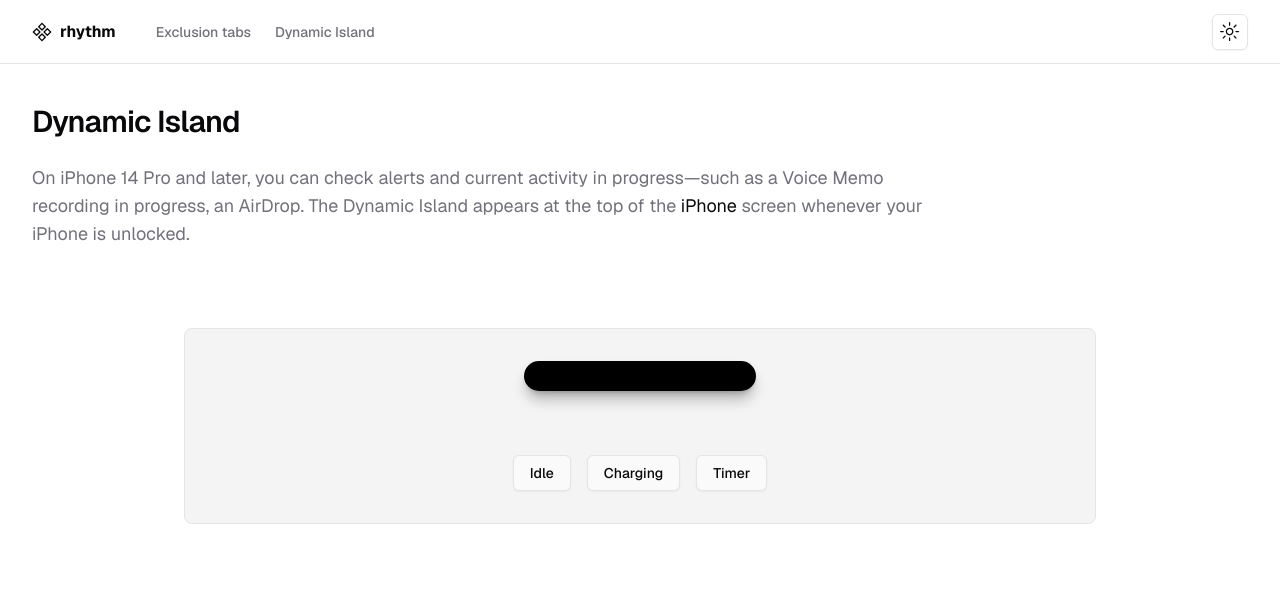
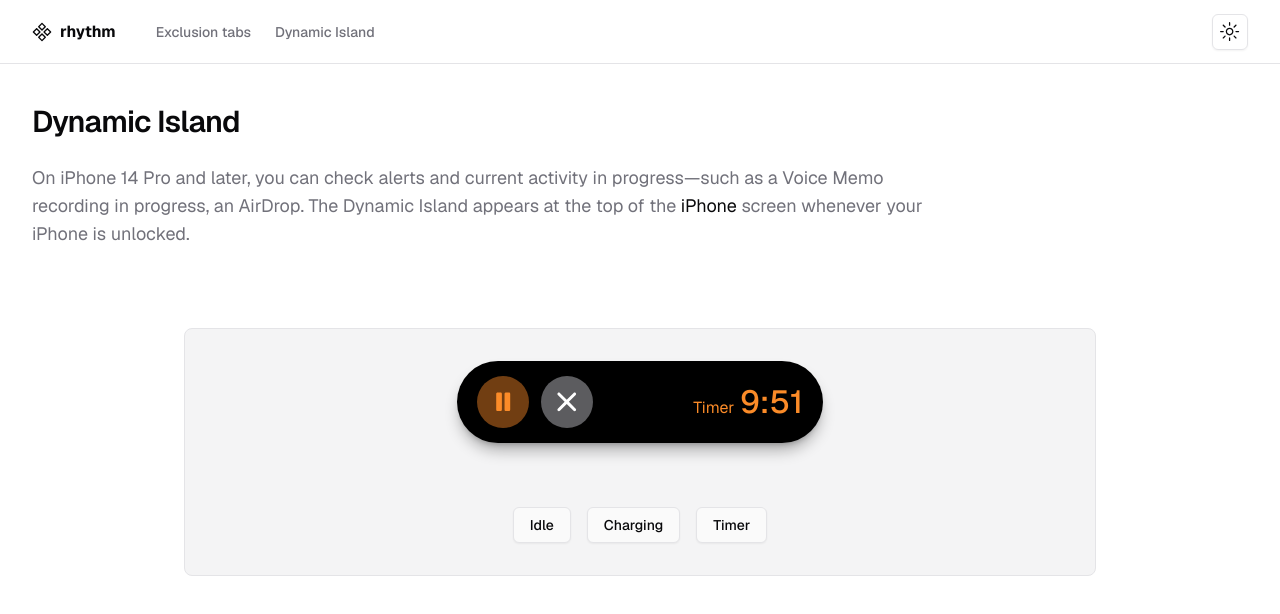
Before and after one commit to HelixMorphe/micro-animations, a Next.js app: page /dynamic-island in a window 1280 px wide. Both pictures are taken after a click on the button "Timer". Shown: the top 614 px of the page. Built offline with nearby package versions, Linux system fonts and the light colour scheme.

Commit message:
MA-002 | Extract out components from dynamic-island

```diff
--- a/components/animations/animate-timer.tsx
+++ b/components/animations/animate-timer.tsx
@@ -1,5 +1,9 @@
 import React, { useEffect } from 'react';
 
+import { motion } from 'framer-motion';
+
+import CloseIcon from '../../public/Close';
+import PlayIcon from '../../public/Pause';
 import { Mode } from './dynamic-island';
 
 const AnimateTimer = ({
@@ -8,12 +12,49 @@ const AnimateTimer = ({
   setMode: React.Dispatch<React.SetStateAction<Mode>>;
 }) => {
   useEffect(() => {
-    const timer = setTimeout(() => {
-      setMode('timerMinimized');
-    }, 2500);
-    return () => clearTimeout(timer);
+    // const timer = setTimeout(() => {
+    //   setMode('timerMinimized');
+    // }, 2500);
+    // return () => clearTimeout(timer);
   }, []);
-  return <></>;
+  return (
+    <motion.div
+      initial={{ opacity: 0, scale: 0.5, filter: 'blur(0.5rem)' }}
+      animate={{
+        opacity: 1,
+        scale: 1,
+        filter: 'blur(0px)',
+        transition: { delay: 0.1 },
+      }}
+      exit={{
+        opacity: 0,
+        scale: 0.5,
+        filter: 'blur(0.5rem)',
+        transition: {
+          duration: 0
+        }
+      }}
+      className='text-white flex items-center justify-between w-full px-1'
+    >
+      <div className='flex gap-3'>
+        <div onClick={()=>{setMode("timerMinimized")}} className='w-[52px] h-[52px] bg-[#FB8B28] bg-opacity-[0.45] hover:bg-[#FB8B28]/50 transition-all duration-150 rounded-full flex items-center justify-center cursor-pointer'>
+          <PlayIcon />
+        </div>
+        <div
+          onClick={() => {
+            setMode('idle');
+          }}
+          className='w-[52px] h-[52px] bg-[#838388] bg-opacity-[0.70] hover:bg-opacity-80 transition-all duration-150 rounded-full flex items-center justify-center cursor-pointer'
+        >
+          <CloseIcon />
+        </div>
+      </div>
+      <div className='flex items-baseline gap-1.5'>
+        <p className='text-[#FB8B28] align-baseline'>Timer</p>
+        <p className='font-medium text-[#FB8B28] text-[32px]'>9:51</p>
+      </div>
+    </motion.div>
+  );
 };
 
 export default AnimateTimer;
--- a/components/animations/dynamic-island.tsx
+++ b/components/animations/dynamic-island.tsx
@@ -1,8 +1,11 @@
-import React, { useState } from 'react';
+import React, {
+  useEffect,
+  useState,
+} from 'react';
 
 import {
   AnimatePresence,
-  motion,
+  useAnimate,
 } from 'framer-motion';
 
 import { Button } from '../ui/button';
@@ -33,10 +36,13 @@ const modeInfo: ModeInfo[] = [
     mode: 'timer',
     label: 'Timer',
   },
+
 ];
 
 const DynamicIsland = () => {
   const [mode, setMode] = useState<Mode>('idle');
+
+  const [scope, animate] = useAnimate();
 
   const variants = {
     idle: {
@@ -55,8 +61,8 @@ const DynamicIsland = () => {
     timerMinimized: {
       width: 236,
       height: 32,
-      borderRadius: 32
-    }
+      borderRadius: 32,
+    },
   };
 
   const animateMode = () => {
@@ -65,23 +71,47 @@ const DynamicIsland = () => {
         return <></>;
       case 'charging':
         return <AnimateCharging setMode={setMode} />;
-      case "timer":
-        return <AnimateTimer setMode={setMode}/>;
+      case 'timer':
+        return <AnimateTimer setMode={setMode} />;
     }
   };
 
+  useEffect(() => {
+    if (mode === 'idle') {
+      animate(
+        scope.current,
+        { width: 122, borderRadius: 32, height: 36 },
+        { type: 'spring', damping: 12 }
+      );
+    } else if (mode === 'charging') {
+      animate(
+        scope.current,
+        { width: 314, borderRadius: 32, height: 36 },
+        { type: 'spring', damping: 12 }
+      );
+    } else if (mode === 'timer') {
+      animate(
+        scope.current,
+        { width: 366, borderRadius: 50, height: 82 },
+        { type: 'spring', damping: 12 }
+      );
+    } else if (mode === 'timerMinimized') {
+      animate(
+        scope.current,
+        { width: 236, borderRadius: 32, height: 36 },
+        { type: 'spring', damping: 12 }
+      );
+    }
+  }, [mode]);
+
   return (
     <>
-      <motion.div
-        variants={variants}
-        initial='idle'
-        animate={mode}
-        transition={{ type: 'spring', damping: 12 }}
-        className='bg-black h-9 shadow-lg shadow-black/30 dark:shadow-black/50 flex items-center px-4'
+      <div
+        ref={scope}
+        className='h-9 bg-black w-[122px] shadow-lg shadow-black/30 dark:shadow-black/50 rounded-[32px] flex items-center px-4'
       >
         <AnimatePresence>{animateMode()}</AnimatePresence>
-      </motion.div>
-
+      </div>
       <div className='text-center mt-16 flex gap-4 w-full justify-center'>
         {modeInfo.map(({ id, label, mode }) => (
           <Button
--- a/package.json
+++ b/package.json
@@ -22,7 +22,8 @@
     "react": "^18",
     "react-dom": "^18",
     "tailwind-merge": "^2.0.0",
-    "tailwindcss-animate": "^1.0.7"
+    "tailwindcss-animate": "^1.0.7",
+    "zustand": "^4.4.6"
   },
   "devDependencies": {
     "@types/node": "^20",
--- /dev/null
+++ b/public/Close.tsx
@@ -0,0 +1,20 @@
+import React from 'react';
+
+const Close = () => {
+  return (
+    <svg
+      width='20'
+      height='20'
+      viewBox='0 0 20 20'
+      fill='none'
+      xmlns='http://www.w3.org/2000/svg'
+    >
+      <path
+        d='M0.830068 18.7756C0.256148 18.2132 0.279105 17.2375 0.818589 16.698L7.65971 9.84542L0.818589 3.0043C0.279105 2.46482 0.267627 1.50063 0.830068 0.926712C1.39251 0.352792 2.36817 0.375749 2.91913 0.915233L9.76025 7.75635L16.5899 0.915233C17.1523 0.352792 18.105 0.364271 18.679 0.926712C19.2529 1.50063 19.2529 2.45334 18.6904 3.01578L11.8608 9.84542L18.6904 16.6865C19.2529 17.249 19.2414 18.2017 18.679 18.7756C18.1165 19.3495 17.1523 19.3495 16.5899 18.7871L9.76025 11.946L2.91913 18.7871C2.36817 19.3266 1.40399 19.3495 0.830068 18.7756Z'
+        fill='white'
+      />
+    </svg>
+  );
+}
+
+export default Close
--- /dev/null
+++ b/public/Pause.tsx
@@ -0,0 +1,20 @@
+import React from 'react';
+
+const PauseIcon = () => {
+  return (
+    <svg
+      width='15'
+      height='20'
+      viewBox='0 0 15 20'
+      fill='none'
+      xmlns='http://www.w3.org/2000/svg'
+    >
+      <path
+        d='M1.73257 19.0733C0.733952 19.0733 0.205946 18.5453 0.205946 17.5352V1.90168C0.205946 0.90306 0.733952 0.375054 1.73257 0.375054H4.34964C5.34826 0.375054 5.87627 0.857147 5.87627 1.90168V17.5352C5.87627 18.5453 5.34826 19.0733 4.34964 19.0733H1.73257ZM10.0774 19.0733C9.06726 19.0733 8.53926 18.5453 8.53926 17.5352V1.90168C8.53926 0.90306 9.06726 0.375054 10.0774 0.375054H12.683C13.6931 0.375054 14.2096 0.857147 14.2096 1.90168V17.5352C14.2096 18.5453 13.6931 19.0733 12.683 19.0733H10.0774Z'
+        fill='#FB8B28'
+      />
+    </svg>
+  );
+}
+
+export default PauseIcon
```
Also changed, not shown: 1 other file (tests, documents, lock files or other folders).
